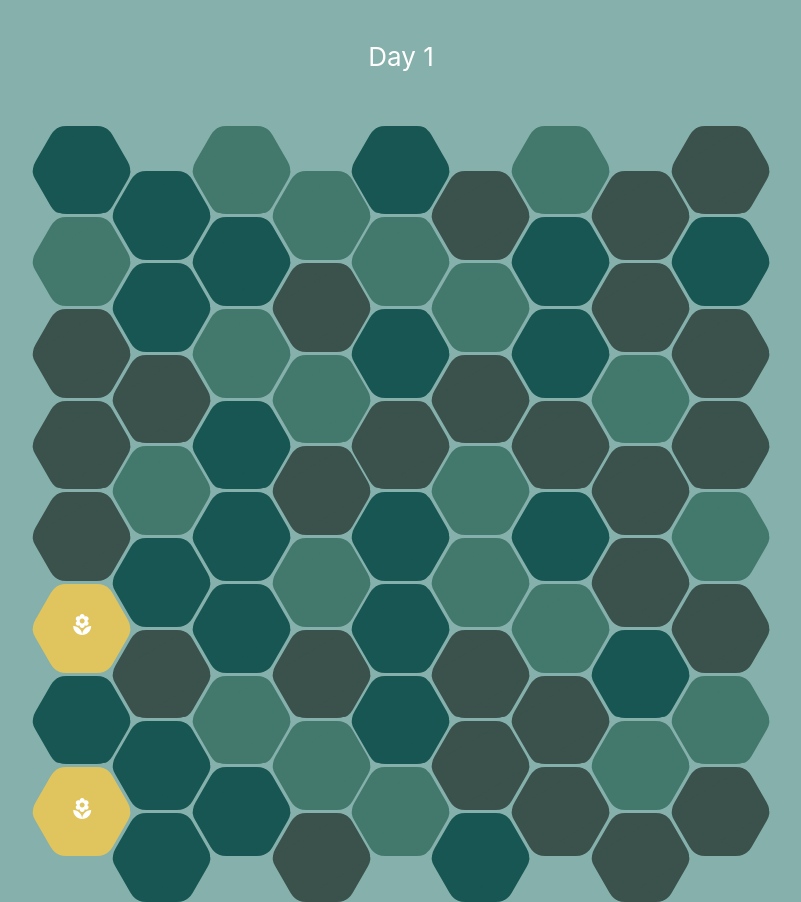
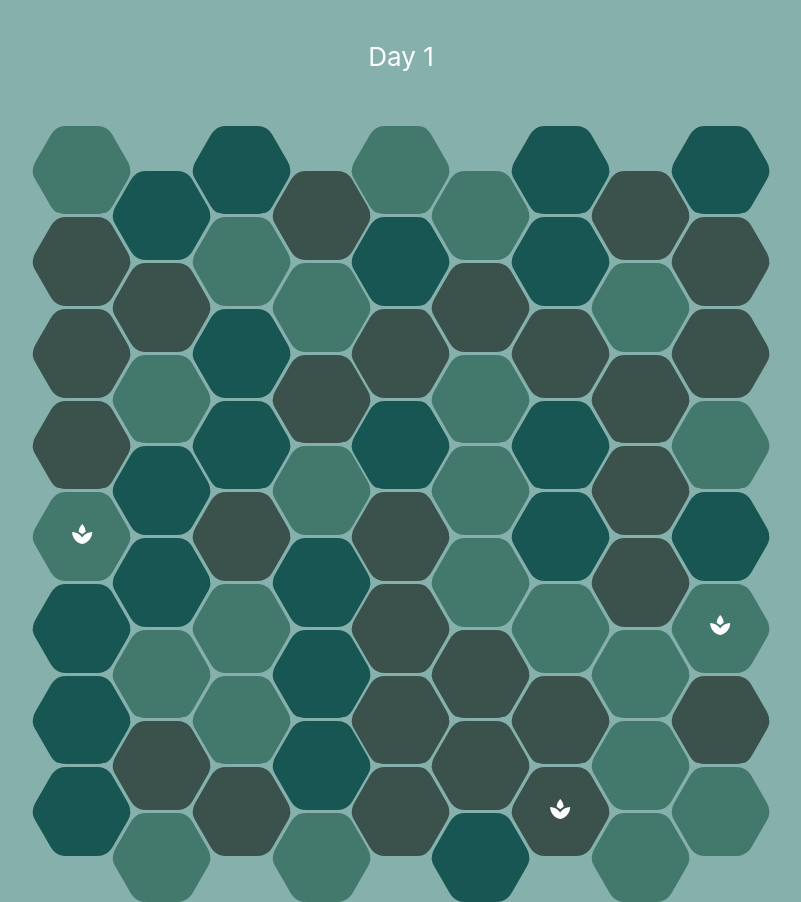
Before and after one commit to shelkeller/tiny-collector, a React (Create React App) app: page / in a window 1280 px wide. Shown: the part 100-1002 px from the top of the page, without its empty margins (239-1040 px from the left). Built offline with nearby package versions, Linux system fonts and the light colour scheme; some icons are missing.

Commit message:
added life stages to flowers

```diff
--- a/src/App.js
+++ b/src/App.js
@@ -32,16 +32,21 @@ const generatePlots = (size) => {
       let color;
       let dice = rollUpTo(100); // roll a 100 sided die
       if (dice<=gameConfig.fertility){ // chance of rolling a flower
+        var ageRoll = rollUpTo(2); // select age
 
-        var colorRoll = rollUpTo(flowerHues.length); //Select a flower hue
-        color = flowerHues[colorRoll];
-        let colorName = colorNames[colorRoll]; //Get its matching color name
+        var budColor = grassColors[rollUpTo(grassColors.length)];
+        var flowerColorRoll = rollUpTo(flowerHues.length);
+        var flowerColor = flowerHues[flowerColorRoll];
+        var flowerColorName = colorNames[flowerColorRoll];
+
         plots[id] = {
           id: id,
           isFlower: true,
-          color: color,
-          name: colorName + " Flower",
-          content: "flower"
+          budColor: budColor,
+          flowerColor: flowerColor,
+          flowerColorName: flowerColorName,
+          name: flowerColorName + " Flower",
+          age: ageRoll
         };
 
       } else {
@@ -108,11 +113,11 @@ function App() {
 
     let neighbors = [];
     if (x > 0)  neighbors.push({row: x-1, col: y});
-    if (x > 0 && y < gameConfig.rowSize-1) neighbors.push({row: x-1, col: y+1});
+    if (y < gameConfig.rowSize-1) neighbors.push({row: x, col: y+1});
     if (y < gameConfig.rowSize-1) neighbors.push({row: x, col: y+1});
     if (x < gameConfig.rowSize-2) neighbors.push({row: x+1, col: y});
     if (x < gameConfig.rowSize-2 && y > 0 ) neighbors.push({row: x+1, col: y-1});
-    if (x > 0 && y > 0) neighbors.push({row: x-1, col: y-1});
+    if (x > 0 && y > 0) neighbors.push({row: x-1, col: y});
 
     return neighbors;
   }
@@ -121,7 +126,7 @@ function App() {
     let neighbors = findNeighbors(x, y);
     let empties = [];
     times(neighbors.length, (i) => {
-      if (plotGrid[neighbors[i].row][neighbors[i].col].content==='grass'){
+      if (!plotGrid[neighbors[i].row][neighbors[i].col].isFlower){
         empties.push(plotGrid[neighbors[i].row][neighbors[i].col]);
       }
     });
@@ -129,36 +134,59 @@ function App() {
     return empties;
   }
 
-  const plantFlower = (x, y) =>{
-    let dice = rollUpTo(100); // roll a 100 sided die
-    var colorRoll = rollUpTo(flowerHues.length); //Select a flower hue
-    let color = flowerHues[colorRoll];
-    let colorName = colorNames[colorRoll]; //Get its matching color name
+  const plantFlower = (x, y) => {
+    var flowerColorRoll = rollUpTo(flowerHues.length);
+    let flowerColor = flowerHues[flowerColorRoll];
+    let flowerColorName = colorNames[flowerColorRoll];
+    let budColor = grassColors[rollUpTo(grassColors.length)];
     plotGrid[x][y] = {
         isFlower: true,
-        color: color,
-        name: colorName + " Flower",
+        flowerColor: flowerColor,
+        flowerColorName: flowerColorName,
+        budColor: budColor,
+        name: flowerColorName + " Flower",
         content: "flower",
         row: x,
-        col: y
+        col: y,
+        age: 0,
+        marked: true
       };
       setPlotGrid(plotGrid);
 
 }
   const step = () => {
+    // first we increment time
     setTrueTime(trueTime + 1);
 
+    //unmark everyone
     times(plotGrid.length, row => {
       times(plotGrid[row].length, col=> {
-        if (plotGrid[row][col].isFlower){
-          let empties = findEmptyNeighbors(row, col);
-          console.log(empties);
-            let pick = empties[rollUpTo(empties.length)];
-            console.log(!!pick);
-            if (pick) plantFlower(pick.row, pick.col);
-        }
+        plotGrid[row][col].marked = false;
       });
     });
+
+    //then we let our adults breed
+    times(plotGrid.length, row => {
+      times(plotGrid[row].length, col=> {
+        if (!plotGrid[row][col].marked){
+          plotGrid[row][col].marked = true;
+          if (plotGrid[row][col].age < 2) {
+            plotGrid[row][col].age ++;
+            //ensure we don't age this spot again
+          };
+
+          if (plotGrid[row][col].isFlower && plotGrid[row][col].age===2){
+            let empties = findEmptyNeighbors(row, col);
+              let pick = empties[rollUpTo(empties.length)];
+              if (pick) plantFlower(pick.row, pick.col);
+          }
+        }
+
+      });
+    });
+
+
+
   }
 
   let timeOfDay = "";
--- a/src/components/PlotGrid/Plot.js
+++ b/src/components/PlotGrid/Plot.js
@@ -1,14 +1,26 @@
 import LocalFlorist from "@material-ui/icons/LocalFlorist";
+import SpaIcon from '@material-ui/icons/Spa';
 import Tooltip from '@material-ui/core/Tooltip';
 
 const Plot = props => {
   let plot = props.plot;
   let handleClick = props.handleClick;
   let classy = "hexagon "+plot.content;
-  let color = plot.color;
   let content = "";
+  let color = ""
 
-  if (plot.isFlower) content = <LocalFlorist />;
+  if (plot.isFlower && plot.age >=1 ) {
+    color = plot.flowerColor;
+    content = <LocalFlorist />
+  };
+  if (plot.isFlower && plot.age < 1 ){
+    color = plot.budColor;
+    content = <SpaIcon />;
+  }
+
+  if (!plot.isFlower){
+    color = plot.color;
+  }
 
   let tooltipContent = <p style={{fontSize: 14}}>{plot.row}, {plot.col}</p>
   let plotStyle = { backgroundColor: color };
```
Also changed, not shown: src/utils/dice.js (+14 -0 lines).
